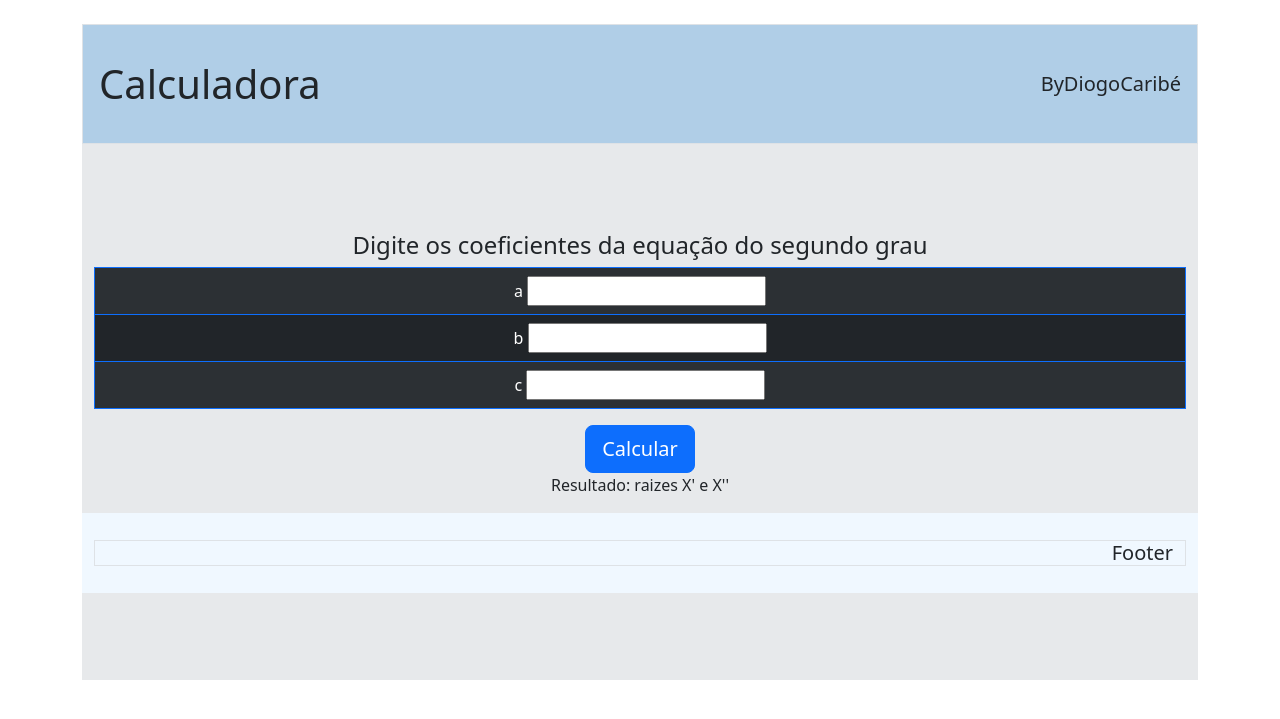
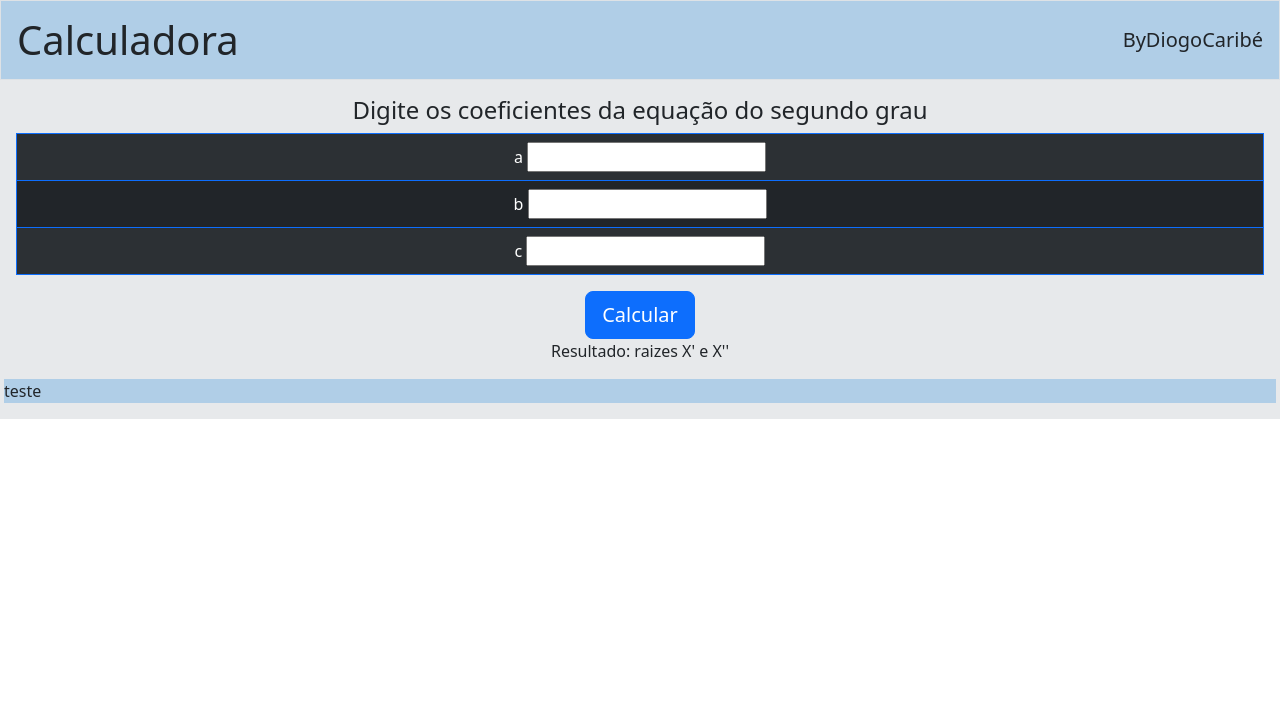
Before and after one commit to diogocaribe/projectDjango, a Django app: page / in a window 1280 px wide. Shown: the top 719 px of the page. Run offline with Django 4.2, Linux system fonts and the light colour scheme.

Commit message:
Refatorando base.html

```diff
--- a/equacao_seg_grau/templates/base.html
+++ b/equacao_seg_grau/templates/base.html
@@ -7,27 +7,20 @@
     <link href="https://cdn.jsdelivr.net/npm/bootstrap@5.2.3/dist/css/bootstrap.min.css" rel="stylesheet">
   </head>
   <body>
-    <div class="container container-fluid p-4">
-        <!-- container-fluid ocupar toda a janela
-            p = padding => borda
-        -->
-        <header class="row" style="background-color: rgb(176, 206, 231); height: 15vh;">
-            <div class="d-flex justify-content-between align-items-center p-3 border">
-                <h1 class="m-0"> Calculadora </h1>
-                <h5 class="m-0"> ByDiogoCaribé</h5>
-            </div>
-        </header>
-        <div class="row align-content-center" style="background-color: rgb(231, 233, 235); height: 67vh;">
-            <!-- Local para adicionar a calculadora -->
-            {% block content %}
-            {% endblock %}
-        </div>
-        <footer class="row align-content-center m-0" style="background-color: aliceblue; height: 10vh;">
-            <h5 class="border text-end m-0"> Footer </h5>
-        </footer>
+    <header class="d-flex justify-content-between align-items-center p-3 border" style="background-color: rgb(176, 206, 231); height: 10vh;">
+        <h1 class="m-0"> Calculadora </h1>
+        <h5 class="m-0"> ByDiogoCaribé</h5>
+    </header>
 
+    <div class="row align-content-center p-3" style="background-color: rgb(231, 233, 235); height: 100%;">
+        <!-- Local para adicionar a calculadora -->
+        {% block content %}
+        {% endblock %}
     </div>
 
+    <footer class="footer align-content-end m-0 p-0" style="background-color: rgb(176, 206, 231);">
+      teste
+    </footer>
     <script src="https://cdn.jsdelivr.net/npm/bootstrap@5.2.3/dist/js/bootstrap.bundle.min.js"></script>
   </body>
 </html>
```
